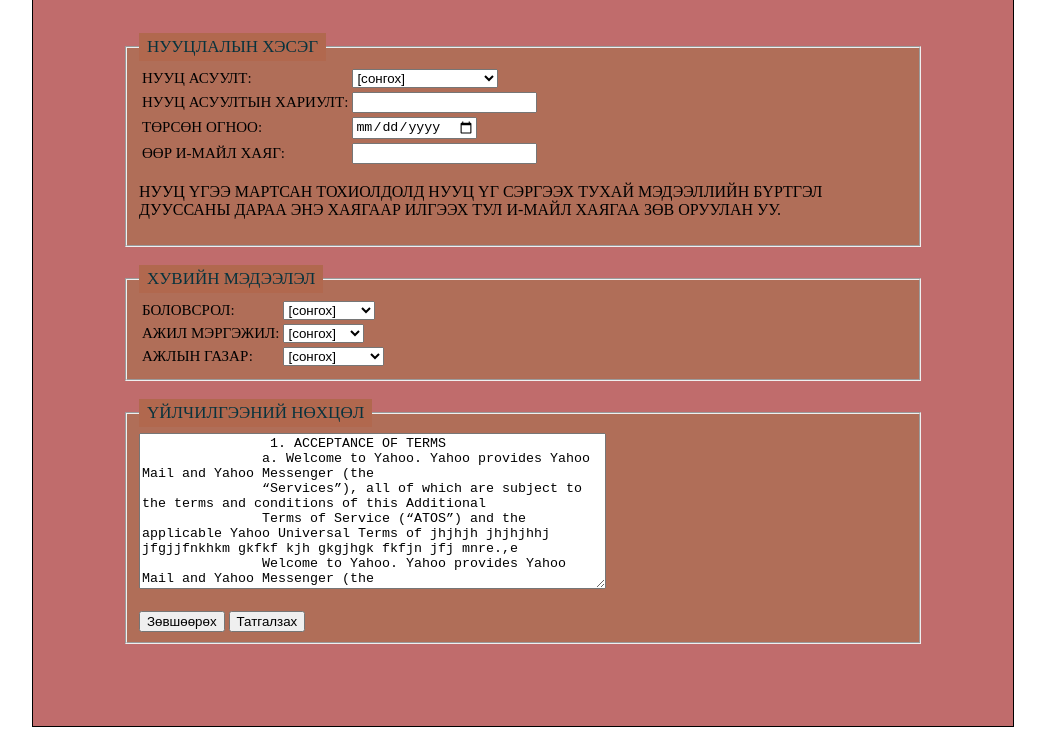
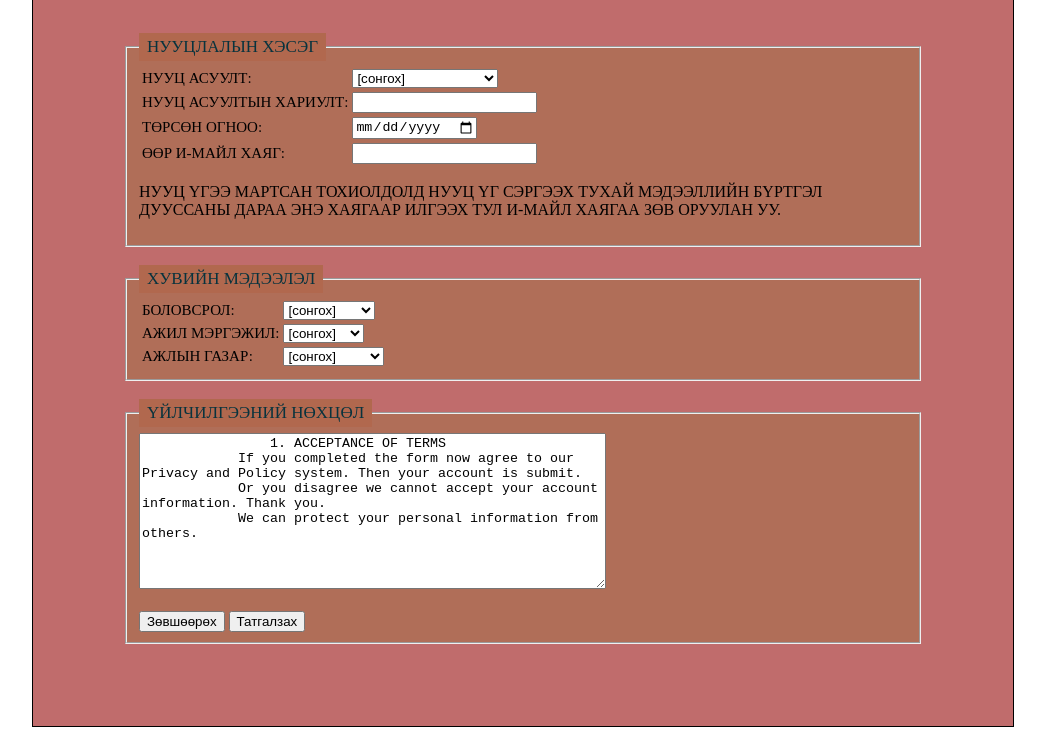
Before and after one commit to Erdenezul247/Erdenezul, a plain HTML site: page login.html in a window 1280 px wide. Shown: the part 463-1198 px from the top of the page, without its empty margins (117-1162 px from the left). Drawn offline with Linux system fonts and the light colour scheme.

Commit message:
Update login.html
I changed the text of login.html

```diff
--- a/login.html
+++ b/login.html
@@ -102,14 +102,9 @@
             <legend>Үйлчилгээний нөхцөл</legend>
             <textarea rows="10" cols="80" readonly=”readonly”>
                 1. ACCEPTANCE OF TERMS
-               a. Welcome to Yahoo. Yahoo provides Yahoo Mail and Yahoo Messenger (the
-               “Services”), all of which are subject to the terms and conditions of this Additional
-               Terms of Service (“ATOS”) and the applicable Yahoo Universal Terms of jhjhjh jhjhjhhj jfgjjfnkhkm gkfkf kjh gkgjhgk fkfjn jfj mnre.,e
-               Welcome to Yahoo. Yahoo provides Yahoo Mail and Yahoo Messenger (the
-               “Services”), all of which are subject to the terms and conditions of this Additional
-               Terms of Service (“ATOS”) and the applicable Yahoo Universal Terms of jhjhjh jhjhjhhj jfgjjfnkhkm gkfkf kjh gkgjhgk fkfjn jfj mnre.,eWelcome to Yahoo. Yahoo provides Yahoo Mail and Yahoo Messenger (the
-               “Services”), all of which are subject to the terms and conditions of this Additional
-               Terms of Service (“ATOS”) and the applicable Yahoo Universal Terms of jhjhjh jhjhjhhj jfgjjfnkhkm gkfkf kjh gkgjhgk fkfjn jfj mnre.,e
+            If you completed the form now agree to our Privacy and Policy system. Then your account is submit.
+            Or you disagree we cannot accept your account information. Thank you.
+            We can protect your personal information from others.
             </textarea><br><br>
             <input type="submit"  value="Зөвшөөрөх">
             <input type="submit"  value="Татгалзах">
```
